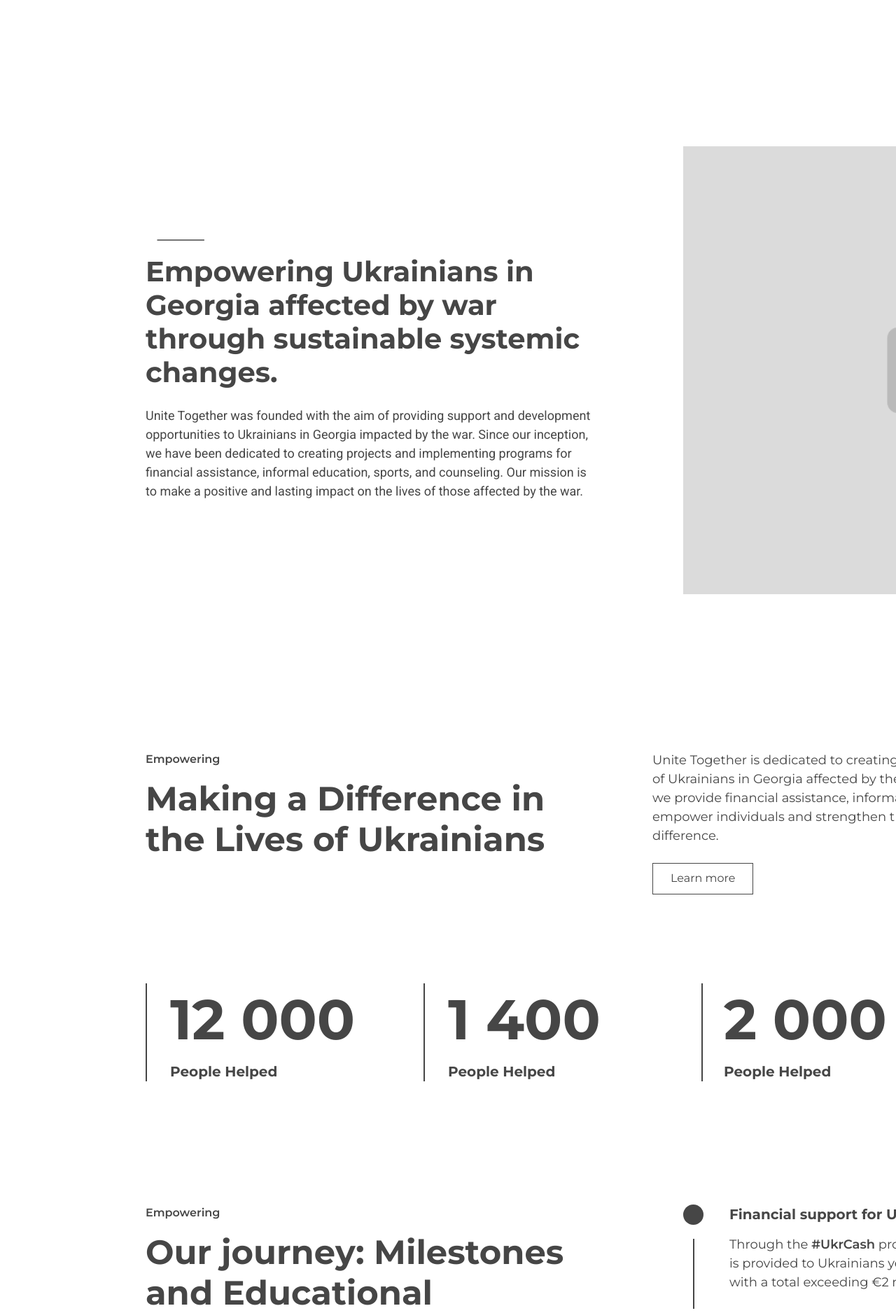
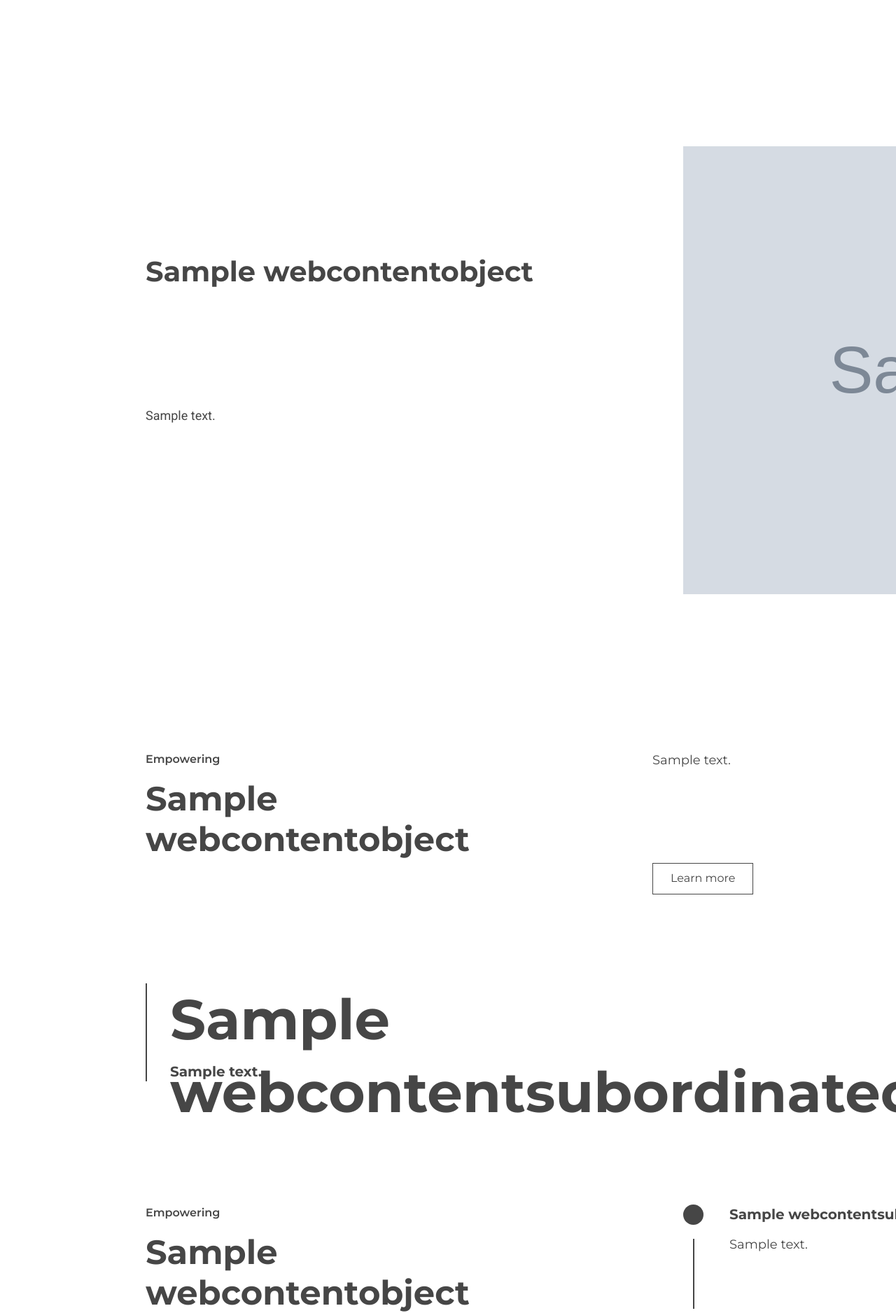
Before and after one commit to IvanBondarenkoIT/unite_together_django_website, a Django app: template templates/about_us.html in a window 1280 px wide. Shown: the part 440-2316 px from the top of the page at 70% size. Run offline with Django 5.2, Linux system fonts and the light colour scheme; the template is opened without the code that fills it: values that come from a table or form of the project are taken from there, others are empty; tables that the repository leaves empty hold one stand-in row (values such as "Sample post"); grey boxes marked "Sample" are stand-in pictures; some libraries are stand-ins or nearby versions.

Commit message:
added: manage view and about_us.html to dynamic values

```diff
--- a/templates/about_us.html
+++ b/templates/about_us.html
@@ -43,10 +43,9 @@
 
         <!--Section 1 header-->
           <header class="header">
-          <div class="text-wrapper-7">Empowering Ukranian Communities</div>
+          <div class="text-wrapper-7">{{ header.title }}</div>
           <p class="text-wrapper-8">
-            Unite Together is dedicated to supporting and uplifting Ukrainian communities in Georgia through sustainable
-            projects and programs.
+            {{ header.text }}
           </p>
         </header>
         <!--End Section 1-->
@@ -56,57 +55,38 @@
           <div class="content-2">
             <div class="text-16">
               <p class="text-wrapper-6">
-                Empowering Ukrainians in Georgia affected by war through sustainable systemic changes.
+                  {{ mission.title }}
               </p>
               <p class="text-17">
-                Unite Together was founded with the aim of providing support and development opportunities to Ukrainians
-                in Georgia impacted by the war. Since our inception, we have been dedicated to creating projects and
-                implementing programs for financial assistance, informal education, sports, and counseling. Our mission
-                is to make a positive and lasting impact on the lives of those affected by the war.
+                {{ mission.text }}
               </p>
             </div>
-            <img class="line-dec" src="{% static 'img/line-dec.svg' %}" />
+{#            <img class="line-dec" src="{% static 'img/line-dec.svg' %}" />#}
           </div>
-          <img class="placeholder-image-2" src="{% static 'img/placeholder-image.png' %}" />
+          <img class="placeholder-image-2" src="{{ mission.image.url }}" />
         </div>
         <!--End Section 2-->
 
         <!--Section 3 stats-->
         <div class="sect-stats">
           <div class="title-subtitle-2">
-            <p class="heading">Making a Difference in the Lives of Ukrainians</p>
+            <p class="heading">{{ stats.title }}</p>
             <div class="subheading-3">Empowering</div>
           </div>
           <div class="mission-button">
             <p class="text-9">
-              Unite Together is dedicated to creating sustainable systemic changes in the lives of Ukrainians in Georgia
-              affected by the war. Through our programs and projects, we provide financial assistance, informal
-              education, sports, and counseling to empower individuals and strengthen the community. Together, we can
-              make a difference.
+              {{ stats.text }}
             </p>
             <button class="button"><div class="text-5">Learn more</div></button>
           </div>
           <div class="stats">
+              {% for stats_sub in stats_subs %}
                 <div class="stat">
-              <div class="text-10">12 000</div>
-              <div class="text-11">People Helped</div>
+                <div class="text-10">{{ stats_sub.title }}</div>
+                <div class="text-11">{{ stats_sub.text }}</div>
                     <img class="line-2" src="{% static 'img/line-8.svg' %}" />
                 </div>
-            <div class="stat">
-              <div class="text-10">1 400</div>
-              <div class="text-11">People Helped</div>
-              <img class="line-2" src="{% static 'img/line-8.svg' %}" />
-            </div>
-            <div class="stat-2">
-              <div class="text-12">2 000</div>
-              <div class="text-13">People Helped</div>
-              <img class="line-2" src="{% static 'img/line-8.svg' %}" />
-            </div>
-            <div class="stat-3">
-              <div class="text-14">10 000</div>
-              <div class="text-15">People Helped</div>
-              <img class="line-2" src="{% static 'img/line-8.svg' %}" />
-            </div>
+              {% endfor %}
           </div>
         </div>
         <!--End Section 3-->
@@ -116,87 +96,31 @@
           <div class="history-left">
             <div class="text-more">
               <p class="text-4">
-                &#34;Unite Together&#34; emerged from Ukrainian volunteers&#39; desire to aid their compatriots during
-                the war. Initially organizing charity events to send medicines to Ukraine and support Ukrainians in
-                Georgia, it transitioned into a structured NGO after securing its first European grant following a
-                survey of Ukrainian residents in Georgia in June 2022. Officially established as an NGO on September 1,
-                2022, it continues its mission to assist Ukrainians in Georgia.
+                {{ history.text }}
               </p>
               <button class="button-more"><div class="text-5">Learn more</div></button>
             </div>
             <div class="title-subtitle">
-              <p class="heading">Our journey: Milestones and Educational Initiatives</p>
+              <p class="heading">{{ history.title }}</p>
               <div class="subheading-2">Empowering</div>
             </div>
           </div>
           <div class="frame-2">
+              {% for history_sub in history_subs %}
               <div class="timeline-item">
                   <div class="text-6">
                       <p class="text-7">
-                  <span class="span">Through the </span>
-                  <span class="text-wrapper-5">#UkrCash</span>
-                  <span class="span">
-                    program, supported by ASB, monthly financial aid is provided to Ukrainians year-round, benefiting
-                    over 3,000 individuals with a total exceeding €2 million.</span
-                  >
+                          <span class="span">{{ history_sub.text }}</span>
                       </p>
-                <div class="heading-2">Financial support for Ukrainians</div>
+                      <div class="heading-2">{{ history_sub.title }}</div>
                   </div>
                   <div class="dec-line-elipse">
                       <div class="ellipse"></div>
-                <img class="line" src="{% static 'img/line-16.svg' %}" />
+                      <img class="line" src="{% static 'img/line-16.svg' %}"/>
                   </div>
               </div>
-            <div class="timeline-item">
-              <div class="text-8">
-                <p class="text-7">
-                  <span class="span"
-                    >Launch of the #Winterization program with the support of ASB and PIN, aimed at covering utility
-                    costs for
-                  </span>
-                  <span class="text-wrapper-5">670 families</span>
-                  <span class="span">.</span>
-                </p>
-                <div class="heading-3">Help with utility bills</div>
-              </div>
-              <div class="dec-line-elipse">
-                <div class="ellipse"></div>
-                <img class="line" src="{% static 'img/line-16.svg' %}" />
-              </div>
-            </div>
-            <div class="timeline-item">
-              <div class="group-4">
-                <div class="dec-line-elipse">
-                  <div class="ellipse"></div>
-                  <img class="line" src="{% static 'img/line-16.svg' %}" />
-                </div>
-                <div class="text-8">
-                  <p class="text-7">
-                    <span class="span">Reimbursement of </span>
-                    <span class="text-wrapper-5">50%</span>
-                    <span class="span"> of housing costs for 90 Ukrainian families with PIN support.</span>
-                  </p>
-                  <div class="heading-3">Support for Ukrainian communities</div>
-                </div>
-              </div>
-            </div>
-            <div class="timeline-item">
-              <div class="dec-line-elipse">
-                <div class="ellipse"></div>
-                <img class="line" src="{% static 'img/line-16.svg' %}" />
-              </div>
-              <div class="text-6">
-                <p class="text-7">
-                  <span class="span">Implementation of programs for children and the elderly in </span>
-                  <span class="text-wrapper-5">Tbilisi, Batumi, Kutaisi</span>
-                  <span class="span"
-                    >, including educational, sports and entertainment events, language lessons and master classes in
-                    various areas.</span
-                  >
-                </p>
-                <div class="heading-3">Educational and cultural programs</div>
-              </div>
-            </div>
+              {% endfor %}
+
           </div>
         </div>
         <!--End Section 4-->
@@ -205,34 +129,18 @@
         <div class="sect-achievements">
           <div class="left">
             <div class="title-text">
-              <div class="heading">Significant successes and achievements</div>
+              <div class="heading">{{ achievements.title }}</div>
               <div class="subheading">Empowering</div>
             </div>
-            <img class="placeholder-image" src="{% static 'img/placeholder-image-1.png' %}" />
+            <img class="placeholder-image" src="{{ achievements.image.url }}" />
           </div>
           <div class="frame">
+              {% for achievements_sub in achievements_subs %}
                   <div class="item">
-              <p class="text">Organization of large-scale support and development programs.</p>
-              <img class="icon" src="{% static 'img/icon-1.png' %}" />
+                      <p class="text">{{ achievements_sub.text }}</p>
+                      <img class="icon" src="{{ achievements_sub.image.url }}"/>
                   </div>
-            <div class="item-2">
-              <p class="p">Creation of an extensive database of Ukrainians living in Georgia.</p>
-              <img class="img" src="{% static 'img/icon-2.png' %}" />
-            </div>
-            <div class="item-3">
-              <p class="text-2">
-                Systematic research into the needs of Ukrainians for more effective planning and implementation of
-                programs.
-              </p>
-              <img class="group-3" src="{% static 'img/group.png' %}" />
-            </div>
-            <div class="item-4">
-              <p class="text-3">
-                Opening representative offices of the organization in various regions of Georgia to expand coverage and
-                strengthen ties with the Ukrainian diaspora.
-              </p>
-              <img class="icon-2" src="{% static 'img/icon-4.png' %}" />
-            </div>
+              {% endfor %}
           </div>
         </div>
         <!--End Section 5-->
```
Also changed, not shown: web_pages/views.py (+18 -1 lines). Lines whose indentation alone changed are shown as unchanged.
